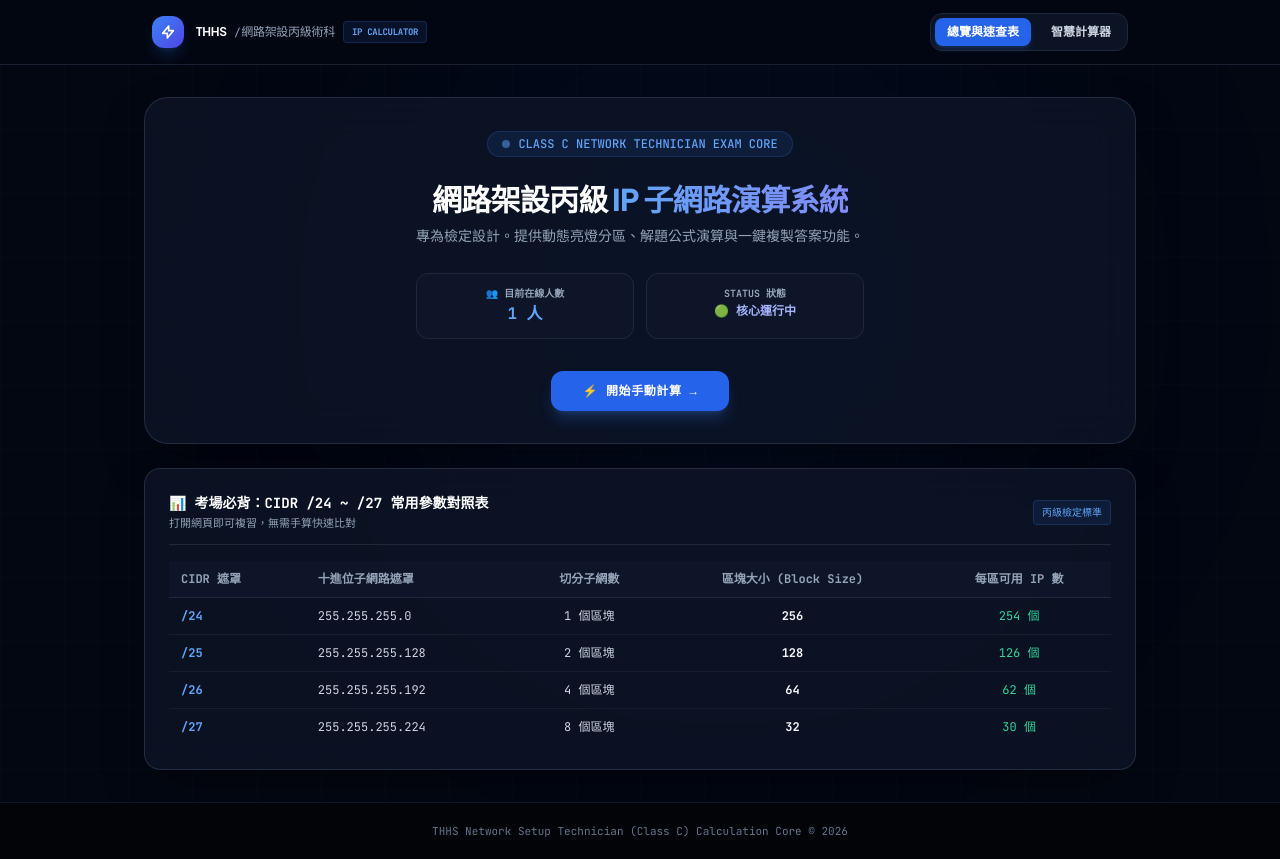
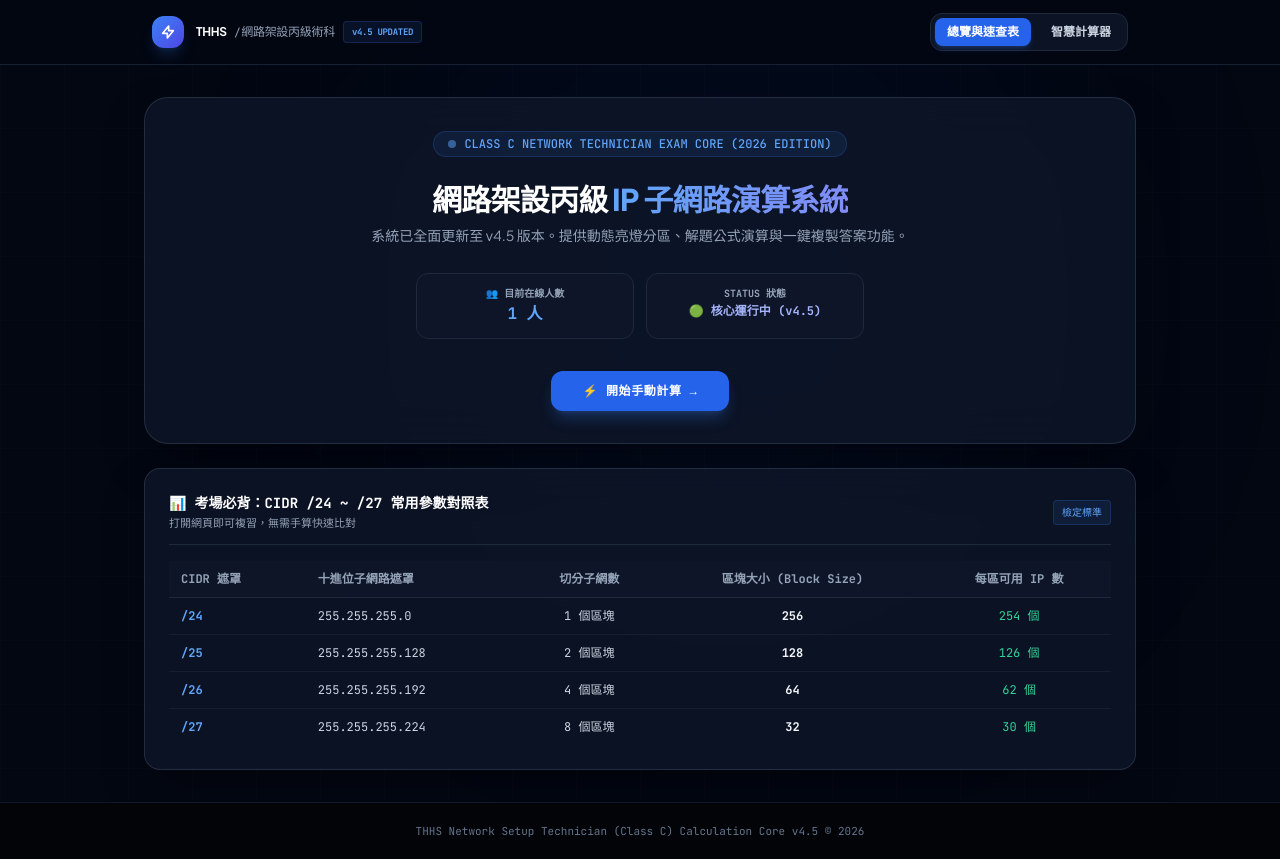
Before and after one commit to 414018/index.html, a plain HTML site: page index.html in a window 1280 px wide. Drawn offline with nearby package versions, Linux system fonts and the light colour scheme.

Commit message:
Update index.html

```diff
--- a/index.html
+++ b/index.html
@@ -3,7 +3,7 @@
 <head>
     <meta charset="UTF-8">
     <meta name="viewport" content="width=device-width, initial-scale=1.0">
-    <title>THHS - 網路架設丙級術科極致運算核心</title>
+    <title>THHS - 網路架設丙級術科極致運算核心 (v4.5 Updated)</title>
     <script src="https://cdn.tailwindcss.com"></script>
     <link href="https://fonts.googleapis.com/css2?family=Plus+Jakarta+Sans:wght@400;500;600;700;800&family=JetBrains+Mono:wght@400;500;600;700;800&display=swap" rel="stylesheet">
     <script>
@@ -29,9 +29,9 @@
             -webkit-touch-callout: none !important;
         }
         .tech-card {
-            background: rgba(15, 23, 42, 0.7);
-            backdrop-filter: blur(20px);
-            -webkit-backdrop-filter: blur(20px);
+            background: rgba(15, 23, 42, 0.75);
+            backdrop-filter: blur(24px);
+            -webkit-backdrop-filter: blur(24px);
             border: 1px solid rgba(51, 65, 85, 0.6);
             box-shadow: 0 20px 50px -15px rgba(0, 0, 0, 0.5);
             transition: all 0.3s cubic-bezier(0.16, 1, 0.3, 1);
@@ -91,7 +91,7 @@
                 <div>
                     <h1 class="text-xs font-bold tracking-tight text-white flex items-center gap-2">
                         THHS <span class="text-slate-400 font-normal">/ 網路架設丙級術科</span>
-                        <span class="text-[9px] bg-blue-500/10 text-blue-400 font-mono px-2 py-0.5 rounded border border-blue-500/20">IP CALCULATOR</span>
+                        <span class="text-[9px] bg-blue-500/10 text-blue-400 font-mono px-2 py-0.5 rounded border border-blue-500/20">v4.5 UPDATED</span>
                     </h1>
                 </div>
             </div>
@@ -110,7 +110,7 @@
             <div class="tech-card p-8 rounded-3xl text-center space-y-6 relative overflow-hidden">
                 <div class="inline-flex items-center gap-2 text-xs font-mono font-medium text-blue-400 bg-blue-500/10 px-3.5 py-1 rounded-full border border-blue-500/20">
                     <span class="w-2 h-2 rounded-full bg-blue-400 animate-pulse"></span>
-                    CLASS C NETWORK TECHNICIAN EXAM CORE
+                    CLASS C NETWORK TECHNICIAN EXAM CORE (2026 EDITION)
                 </div>
 
                 <div class="space-y-2 max-w-2xl mx-auto">
@@ -118,7 +118,7 @@
                         網路架設丙級 <span class="text-transparent bg-clip-text bg-gradient-to-r from-blue-400 to-indigo-400">IP 子網路演算系統</span>
                     </h2>
                     <p class="text-xs sm:text-sm text-slate-400 leading-relaxed">
-                        專為檢定設計。提供動態亮燈分區、解題公式演算與一鍵複製答案功能。
+                        系統已全面更新至 v4.5 版本。提供動態亮燈分區、解題公式演算與一鍵複製答案功能。
                     </p>
                 </div>
 
@@ -130,7 +130,7 @@
                     </div>
                     <div class="p-3 bg-slate-900/80 rounded-xl border border-slate-800 text-center">
                         <span class="text-[10px] text-slate-400 font-mono font-bold uppercase block">STATUS 狀態</span>
-                        <span class="text-xs font-bold text-indigo-300 font-mono mt-0.5 block">🟢 核心運行中</span>
+                        <span class="text-xs font-bold text-indigo-300 font-mono mt-0.5 block">🟢 核心運行中 (v4.5)</span>
                     </div>
                 </div>
 
@@ -150,7 +150,7 @@
                         </h3>
                         <p class="text-[11px] text-slate-400 mt-0.5">打開網頁即可複習，無需手算快速比對</p>
                     </div>
-                    <span class="text-[10px] bg-blue-500/10 text-blue-400 font-mono px-2 py-1 rounded border border-blue-500/20">丙級檢定標準</span>
+                    <span class="text-[10px] bg-blue-500/10 text-blue-400 font-mono px-2 py-1 rounded border border-blue-500/20">檢定標準</span>
                 </div>
 
                 <div class="overflow-x-auto">
@@ -209,7 +209,7 @@
 
             <div class="tech-card p-5 rounded-2xl space-y-4">
                 <div class="border-b border-slate-800 pb-2.5 flex items-center justify-between">
-                    <h2 class="text-xs font-bold text-slate-200 uppercase tracking-wider font-mono">網路參數配置面板</h2>
+                    <h2 class="text-xs font-bold text-slate-200 uppercase tracking-wider font-mono">網路參數配置面板 (v4.5)</h2>
                     <span class="text-xs text-slate-500 font-mono">CIDR: /24 - /27</span>
                 </div>
 
@@ -244,7 +244,7 @@
     </main>
 
     <footer class="text-center py-5 text-[11px] text-slate-500 font-mono border-t border-slate-900 bg-[#020408] relative z-10">
-        <p>THHS Network Setup Technician (Class C) Calculation Core &copy; 2026</p>
+        <p>THHS Network Setup Technician (Class C) Calculation Core v4.5 &copy; 2026</p>
     </footer>
 
     <script>
@@ -295,7 +295,7 @@
 
         function copyAnswerToClipboard() {
             if (!currentCalculatedResult.ip) return;
-            const textToCopy = `[丙級術科答案]\n目標 IP: ${currentCalculatedResult.ip}\n子網路遮罩: ${currentCalculatedResult.mask}`;
+            const textToCopy = `[THHS 丙級術科解答 v4.5]\n目標 IP: ${currentCalculatedResult.ip}\n子網路遮罩: ${currentCalculatedResult.mask}`;
 
             navigator.clipboard.writeText(textToCopy).then(() => {
                 const copyBtn = document.getElementById('btnCopyResult');
@@ -357,7 +357,7 @@
                 let broadcastOctet = subnetNetworkOctet + blockSize - 1;
                 let isServerSubnet = (octet4 >= subnetNetworkOctet && octet4 <= broadcastOctet);
 
-                // 核心亮燈特效 (neon-highlight)
+                // 亮燈特效 (neon-highlight)
                 let rowStyle = isServerSubnet
                     ? "neon-highlight text-blue-100 font-extrabold border-l-4 border-blue-400 text-xs sm:text-sm"
                     : "bg-slate-900/40 text-slate-300 hover:bg-slate-900/80 text-xs";
@@ -397,7 +397,7 @@
                     <div class="flex items-center justify-between border-b border-blue-500/30 pb-3">
                         <div class="flex items-center gap-2 font-bold font-mono">
                             <span class="p-1 bg-blue-500/20 rounded-lg text-blue-400 text-sm">💡</span>
-                            <span class="text-white text-sm tracking-wide">三步驟解題過程與原理極致解析</span>
+                            <span class="text-white text-sm tracking-wide">三步驟解題過程與原理極致解析 (v4.5)</span>
                         </div>
                         <span class="text-[10px] bg-blue-500/20 text-blue-300 px-2.5 py-1 rounded-full border border-blue-500/30 font-mono font-bold uppercase">公式速算</span>
                     </div>
```
